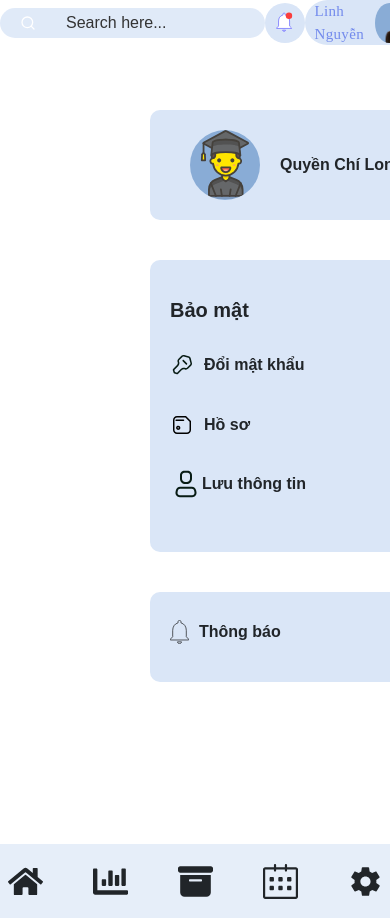
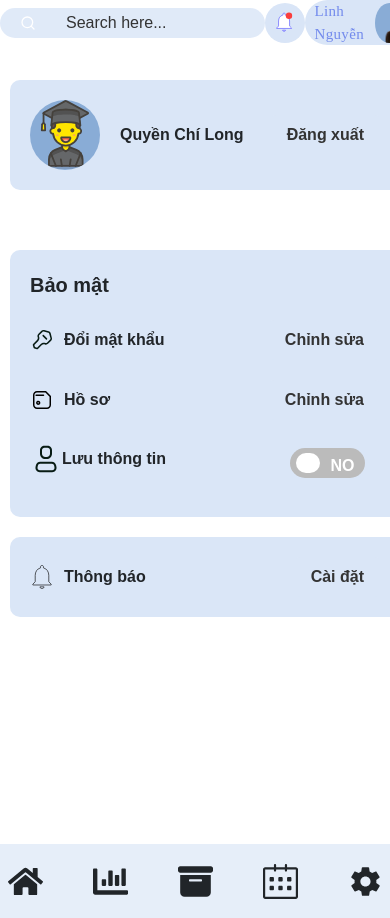
Before and after one commit to iaht211/UIUX-2023.2, a React (Create React App) app: page /setting in a window 390 px wide. Built offline with nearby package versions, Linux system fonts and the light colour scheme.

Commit message:
Hoang fix responsive

```diff
--- a/src/components/Setting/PasswordChange.scss
+++ b/src/components/Setting/PasswordChange.scss
@@ -1,8 +1,26 @@
+$mobile-width: 480;
+
+@mixin mobile {
+  @media (max-width: #{$mobile-width - 1px}) { // Điều chỉnh media query cho kích thước mobile
+    @content;
+      .password-change-container{
+        .form-container {
+          width: 100%;
+        }
+
+        .header {
+          width: 100%;
+        }
+      }
+  }
+}
+
 .password-change-container {
   padding: 50px 20px;
   display: flex;
   flex-direction: column;
   align-items: center;
+
 
   .back-page-button {
     margin-right: 1200px;
@@ -10,12 +28,12 @@
   }
 
   .header {
-    background-color: #E6EEF9;
+    background-color: #dae6f7;
     display: flex;
     justify-content: center;
     align-items: center;
     height: 50px;
-    width: 77%;
+    width: 75%;
     margin-bottom: 20px;
     border-radius: 10px;
 
@@ -26,10 +44,10 @@
   }
 
   .form-container {
-    background-color: #E6EEF9;
+    background-color: #dae6f7;
     padding: 30px;
     border-radius: 10px;
-    width: 77%;
+    width: 75%;
     text-align: center;
     box-shadow: 0 4px 8px rgba(0, 0, 0, 0.1);
 
@@ -91,7 +109,7 @@
         text-decoration: underline;
 
         &:hover {
-          background-color: #E6EEF9;
+          background-color: #dae6f7;
         }
 
       }
@@ -105,3 +123,5 @@
     text-align: center;
   }
 }
+
+@include mobile {} // Kích hoạt mixin mobile
--- a/src/components/Setting/ProfileChange.js
+++ b/src/components/Setting/ProfileChange.js
@@ -15,11 +15,11 @@ const ProfileChange = () => {
   });
 
   const [profileData, setProfileData] = useState({
-    email: 'long.qc210000@sis.hust.edu.vn',
+    email: 'long@sis.hust.edu.vn',
     dob: '20/02/2003',
     phone: '099.999.1111',
     class: 'CNTT Việt Nhật 03 - K66',
-    institute: 'Công nghệ thông tin và truyền thông',
+    institute: 'SoICT',
     degree: 'Việt Nhật - K66'
   });
 
@@ -90,7 +90,7 @@ const ProfileChange = () => {
           </button>
         </div>
         <div className="info-row">
-          <span className="info-label-edit">SDT</span>
+          <span className="info-label-edit">SĐT</span>
           {isEditing.phone ? (
             <input
               type="text"
@@ -113,7 +113,7 @@ const ProfileChange = () => {
           <span className="info-value">{profileData.class}</span>
         </div>
         <div className="info-row">
-          <span className="info-label">Viện/Khoa/Trường</span>
+          <span className="info-label">Trường</span>
           <span className="info-value">{profileData.institute}</span>
         </div>
         <div className="info-row">
--- a/src/components/Setting/ProfileChange.scss
+++ b/src/components/Setting/ProfileChange.scss
@@ -1,9 +1,22 @@
+$mobile-width: 480;
+
+@mixin mobile {
+  @media (max-width: #{$mobile-width - 1px}) { // Điều chỉnh media query cho kích thước mobile
+    @content;
+      .profile-container {
+        .info-container {
+          width: 90%;
+        }
+      }
+  }
+}
+
 .profile-container {
   display: flex;
   flex-direction: column;
   align-items: center;
-  padding: 50px 20px;
-  background-color: #f0f8ff;
+  //padding: 50px 20px;
+  background-color: white;
   min-height: 100vh;
 
   .back-page-button {
@@ -51,11 +64,10 @@
   }
 
   .info-container {
-    background-color: white;
+    background-color: #DAE6F7;
     padding: 20px;
     border-radius: 10px;
-    width: 80%;
-    max-width: 600px;
+    width: 75%;
     box-shadow: 0 4px 8px rgba(0, 0, 0, 0.1);
 
     .info-row {
@@ -109,3 +121,5 @@
 
   }
 }
+
+@include mobile {} // Kích hoạt mixin mobile
--- a/src/components/Setting/Setting.scss
+++ b/src/components/Setting/Setting.scss
@@ -1,6 +1,22 @@
+$mobile-width: 480;
+
+@mixin mobile {
+  @media (max-width: #{$mobile-width - 1px}) {
+    @content;
+  }
+}
+
 .setting-container {
+    // padding: 50px 20px 20px 150px;
     padding: 50px 20px 20px 150px;
-    width: 800px;
+    width: 960px;
+
+    @include mobile {
+        width: 400px;
+        display: flex;
+        flex-direction: column;
+        padding: 20px 0px 20px 10px;
+    }
 
     .dang-xuat {
         display: flex;
--- a/src/components/Setting/SettingNotify.js
+++ b/src/components/Setting/SettingNotify.js
@@ -56,7 +56,7 @@ const SettingNotify = () => {
                     <div className='setting-description'>
                         <span>Thông báo deadline</span>
                         <React.Fragment>
-                            <ToggleSwitch label="Save" id="toggle4" />
+                            <ToggleSwitch label="Save" id="toggle4"/>
                         </React.Fragment>
                     </div>
                     <div className='separator'></div>
--- a/src/components/Setting/SettingNotify.scss
+++ b/src/components/Setting/SettingNotify.scss
@@ -1,212 +1,30 @@
-.setting-container {
-    padding: 50px 20px 20px 150px;
+$mobile-width: 480;
 
-    .header {
-        background-color: #DAE6F7;
-        display: flex;
-        justify-content: center;
-        /* Căn giữa theo chiều ngang */
-        align-items: center;
-        /* Căn giữa theo chiều dọc */
-        /* Đặt chiều cao cho div header nếu cần */
-        height: 50px;
-        width: 800px;
+@mixin mobile {
+  @media (max-width: #{$mobile-width - 1px}) { // Điều chỉnh media query cho kích thước mobile
+    @content;
+        .setting-container{
+            .notification-settings{
+                width: 100%;
+            }
 
-        margin-bottom: 20px;
+            .event-settings{
+                width: 100%;
+            }
 
-        span {
-            font-size: 24px;
-        }
-    }
-
-    .dang-xuat {
-        display: flex;
-        align-items: center;
-        margin-bottom: 40px;
-        background-color: #DAE6F7;
-        padding: 20px 20px 20px 20px;
-        border-radius: 10px;
-        width: 800px;
-
-        .profile {
-            display: flex;
-            width: 70px;
-            height: 70px;
-            align-items: center;
-
-            .avatar {
-                width: 70px;
-                height: 70px;
-                border-radius: 50%;
-                background-color: #89ACD6;
-                margin-left: 20px;
-                border-radius: 50%;
+            .setting-header{
+                width: 100%;
             }
         }
-
-        .button-dang-xuat {
-            margin-left: 600px;
-
-            .button-dang-xuat-1 {
-                border-radius: 5px;
-                background-color: #DAE6F7;
-            }
-
-        }
-    }
-
-    .bao-mat {
-        background-color: #DAE6F7;
-        padding: 20px 20px 30px 20px;
-        border-radius: 10px;
-        width: 800px;
-
-        .box-bao-mat {
-            margin-top: 15px;
-            margin-bottom: 20px;
-        }
-
-        .box-doi-pass {
-            margin-top: 15px;
-            margin-bottom: 20px;
-
-            .box-doi-pass-1 {
-                margin-bottom: 20px;
-
-                .chinh-sua-1 {
-                    margin-left: 552px;
-                    border-radius: 5px;
-                    background-color: #DAE6F7;
-                }
-            }
-        }
-
-        .box-ho-so {
-            margin-top: 15px;
-            margin-bottom: 20px;
-
-            .box-ho-so-1 {
-                margin-bottom: 20px;
-
-                .chinh-sua-2 {
-                    margin-left: 606px;
-                    border-radius: 5px;
-                    background-color: #DAE6F7;
-                }
-            }
-        }
-
-        .luu-ttdn {
-            .luu-ttdn-main {
-                display: flex;
-                align-items: center;
-                margin-top: 15px;
-                margin-bottom: 20px;
-
-
-                .name-test {}
-            }
-        }
-    }
-
-    .thong-bao {
-        display: flex;
-        align-items: center;
-        margin-top: 40px;
-        background-color: #DAE6F7;
-        padding: 20px 20px 30px 20px;
-        border-radius: 10px;
-        width: 800px;
-
-        .cai-dat {
-            margin-left: 573px;
-            border-radius: 5px;
-            background-color: #DAE6F7;
-        }
-    }
-
-    .bao-mat-1 {
-        margin-bottom: 20px;
-        background-color: #DAE6F7;
-        padding: 20px 20px 30px 20px;
-        border-radius: 10px;
-        width: 800px;
-
-
-
-        .box-bao-mat {
-            margin-top: 15px;
-            margin-bottom: 20px;
-        }
-
-        .box-doi-pass {
-            margin-top: 15px;
-            margin-bottom: 20px;
-
-            .box-doi-pass-1 {
-                margin-bottom: 20px;
-
-                .chinh-sua-1 {
-                    margin-left: 552px;
-                    border-radius: 5px;
-                    background-color: #DAE6F7;
-                }
-            }
-        }
-
-        .box-ho-so {
-            margin-top: 15px;
-            margin-bottom: 20px;
-
-            .box-ho-so-1 {
-                margin-bottom: 20px;
-
-                .chinh-sua-2 {
-                    margin-left: 606px;
-                    border-radius: 5px;
-                    background-color: #DAE6F7;
-                }
-            }
-        }
-
-        .luu-ttdn {
-            .luu-ttdn-main {
-                display: flex;
-                align-items: center;
-                margin-top: 15px;
-                margin-bottom: 20px;
-
-
-                .name-test {}
-            }
-        }
-    }
-
-    .thong-bao {
-        display: flex;
-        align-items: center;
-        margin-top: 40px;
-        background-color: #DAE6F7;
-        padding: 20px 20px 30px 20px;
-        border-radius: 10px;
-        width: 800px;
-
-        .cai-dat {
-            margin-left: 573px;
-            border-radius: 5px;
-            background-color: #DAE6F7;
-        }
-
-    }
- }
-// SettingNotify.scss
+  }
+}
 
 body {
     font-family: Arial, sans-serif; // Thiết lập font chữ chung
 }
 
 .setting-container {
-    padding: 50px 20px 20px 150px;
+    //padding: 50px 20px 20px 150px;
 
     .setting-header {
         background-color: #DAE6F7;
@@ -244,6 +62,7 @@ body {
             justify-content: space-between;
             align-items: center;
 
+
             .setting-label {
                 font-family: Arial, sans-serif; // Đảm bảo font chữ nhất quán
                 width: 250px; // Đặt chiều rộng cố định cho nhãn văn bản
@@ -263,3 +82,5 @@ body {
         background-color: #081C15;
     }
 }
+
+@include mobile {} // Kích hoạt mixin mobile
--- a/src/components/Setting/ToggleSwitch.js
+++ b/src/components/Setting/ToggleSwitch.js
@@ -1,7 +1,7 @@
 import React from "react";
-import "./ToggleSwitch.css";
+import "./ToggleSwitch.scss";
 
-const ToggleSwitch = ({ label, id }) => {
+const ToggleSwitch = ({ label, id, paddingLeft }) => {
     return (
         <div className="container">
             <div className="box-size">
--- a/src/components/Setting/ToggleSwitch.css
+++ b/src/components/Setting/ToggleSwitch.scss
@@ -1,6 +1,17 @@
+$mobile-width: 480;
+
+@mixin mobile {
+  @media (max-width: #{$mobile-width - 1px}) { // Điều chỉnh media query cho kích thước mobile
+    @content;
+    .container {
+      padding-left: 120px; // Điều chỉnh khoảng cách bên trái cho phù hợp với mobile
+    }
+  }
+}
+
 .container {
   text-align: center;
-  padding-left: 520px;
+  padding-left: 520px; // Thiết lập khoảng cách bên trái cho phù hợp với desktop
 }
 
 .toggle-switch {
@@ -78,3 +89,5 @@
 .checkbox:checked+.label .switch {
   right: 0px;
 }
+
+@include mobile {} // Kích hoạt mixin mobile
```
